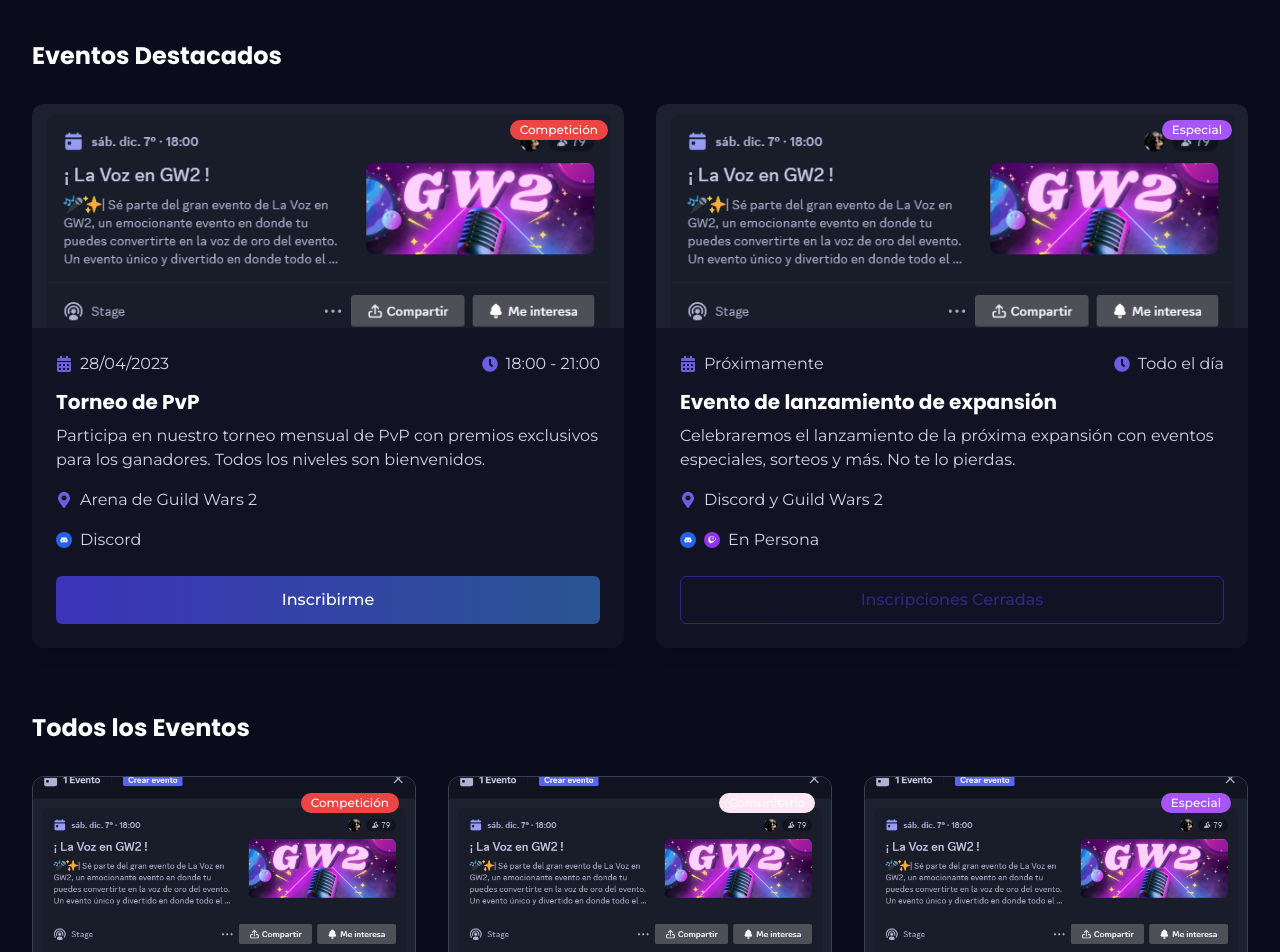
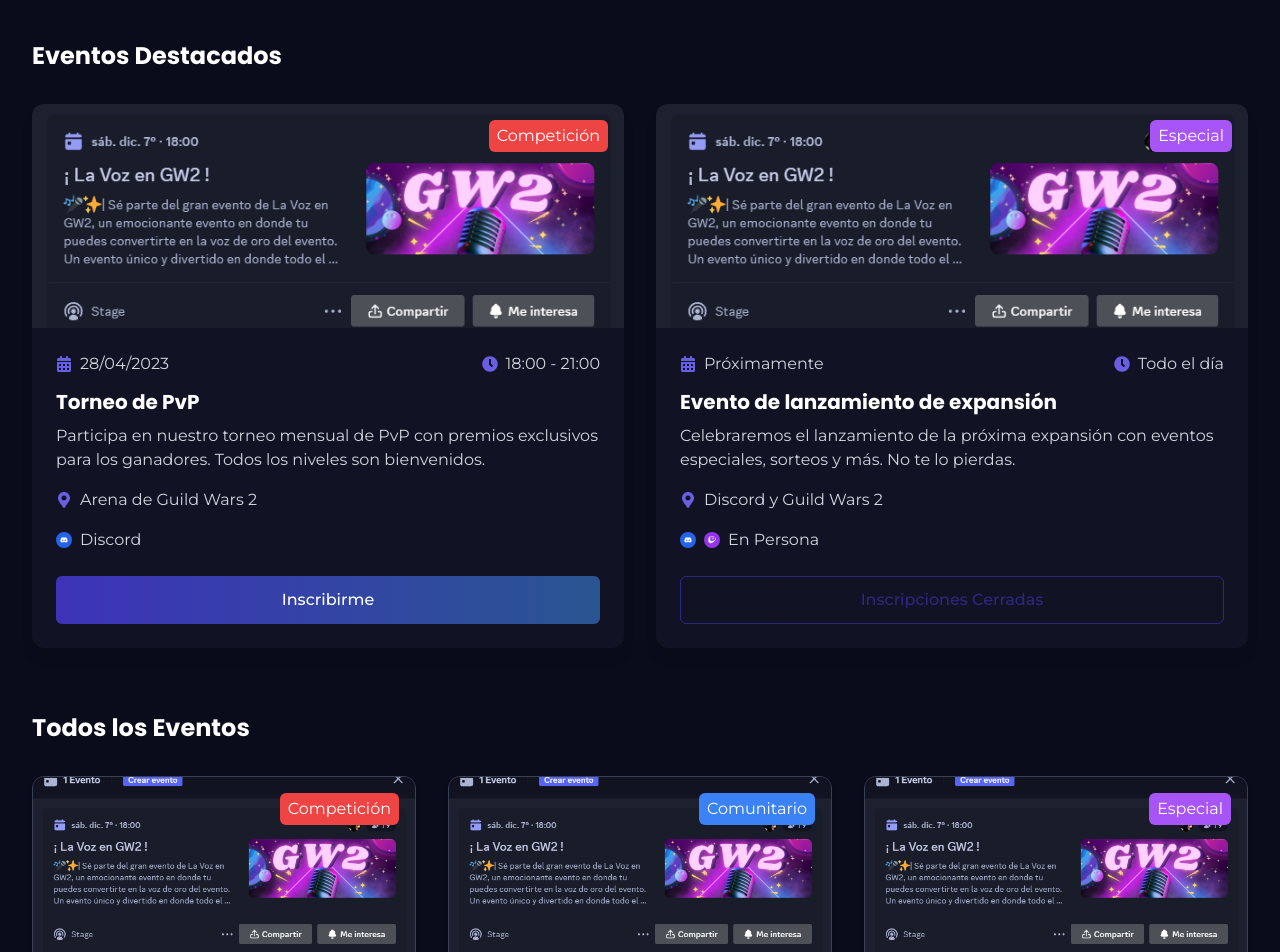
Before and after one commit to persecucion/GW2-WEB, a Next.js app: page /events in a window 1280 px wide. Shown: the part 580-1532 px from the top of the page. Built offline with nearby package versions, Linux system fonts and the light colour scheme.

Commit message:
Update page.tsx

```diff
--- a/app/events/page.tsx
+++ b/app/events/page.tsx
@@ -18,7 +18,6 @@ import { Card, CardHeader, CardContent, CardFooter } from "../components/Card"
 import { Button } from "../components/Button"
 import AOS from "aos"
 import "aos/dist/aos.css"
-import { Badge } from "../components/Badge"
 
 interface Event {
   id: number
@@ -195,6 +194,14 @@ export default function EventsPage() {
     }
   }
 
+  // Create a custom badge component that uses the Badge component internally
+  const CategoryBadge = ({ category }: { category: string }) => {
+    const colorClasses = getCategoryColor(category)
+    return (
+      <div className={`absolute top-4 right-4 px-2 py-1 rounded-md ${colorClasses}`}>{getCategoryName(category)}</div>
+    )
+  }
+
   return (
     <div className="min-h-screen bg-dark-900 text-white">
       <Header />
@@ -286,9 +293,7 @@ export default function EventsPage() {
                           fill
                           className="object-cover"
                         />
-                        <Badge variant="solid" className={`absolute top-4 right-4 ${getCategoryColor(event.category)}`}>
-                          {getCategoryName(event.category)}
-                        </Badge>
+                        <CategoryBadge category={event.category} />
                       </div>
                       <div className="p-6">
                         <div className="flex items-center justify-between mb-3">
@@ -356,9 +361,7 @@ export default function EventsPage() {
                           fill
                           className="object-cover rounded-t-lg"
                         />
-                        <Badge variant="solid" className={`absolute top-4 right-4 ${getCategoryColor(event.category)}`}>
-                          {getCategoryName(event.category)}
-                        </Badge>
+                        <CategoryBadge category={event.category} />
                       </div>
                     </CardHeader>
                     <CardContent className="flex-1">
```
